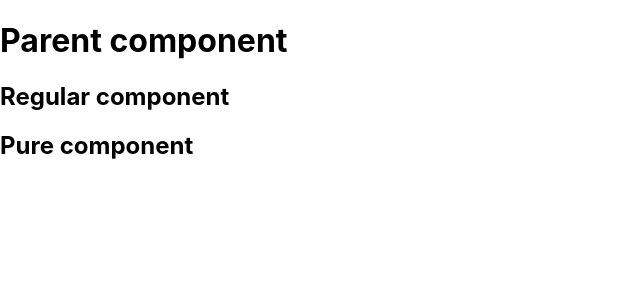
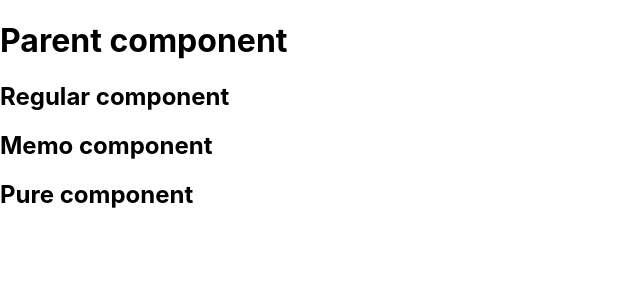
Before and after one commit to sunilpie1997/Learn-React-Part-3, a React (Create React App) app: page / in a window 1280 px wide. Shown: the top 300 px of the page, without its empty margins (0-640 px from the left). Built offline with nearby package versions, Linux system fonts and the light colour scheme.

Commit message:
6. React.memo()

```diff
--- a/src/App.js
+++ b/src/App.js
@@ -47,7 +47,11 @@
     <Table/>
     */
 
-    /* pure components */
+    /* pure components
+    <ParentComp/>
+    */
+
+    /* memo */
     <ParentComp/>
   );
 }
--- /dev/null
+++ b/src/components/Memo.js
@@ -0,0 +1,14 @@
+import React from 'react';
+
+const Memo=()=>{
+
+    //logged once only
+    console.log("memo component");
+    return (
+        <h2>
+            Memo component
+        </h2>
+    );
+}
+
+export default React.memo(Memo);
--- a/src/components/ParentComp.js
+++ b/src/components/ParentComp.js
@@ -1,4 +1,5 @@
 import React, { PureComponent } from 'react';
+import Memo from './Memo';
 import PureComp from './PureComp';
 import RegComp from './RegComp';
 
@@ -24,7 +25,7 @@
             <React.Fragment>
                 <h1>Parent component</h1>
                 <RegComp name={this.state.name}/>
-
+                <Memo name={this.state.name}/>
                 <PureComp name={this.state.name}/>
             </React.Fragment>
         );
```
Also changed, not shown: notes/memo.txt (added), notes/pure-components.txt.
